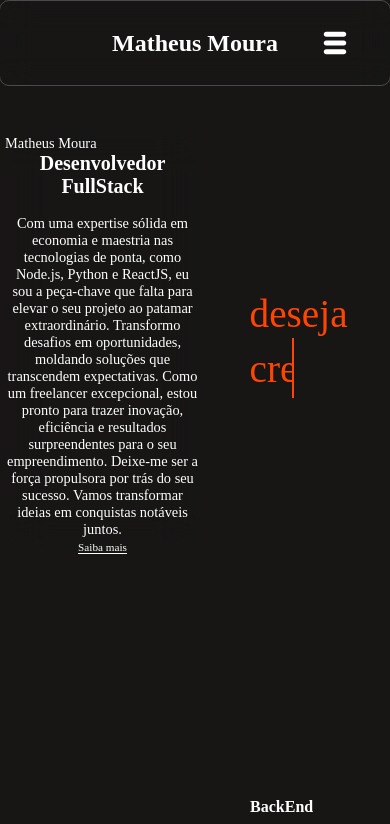
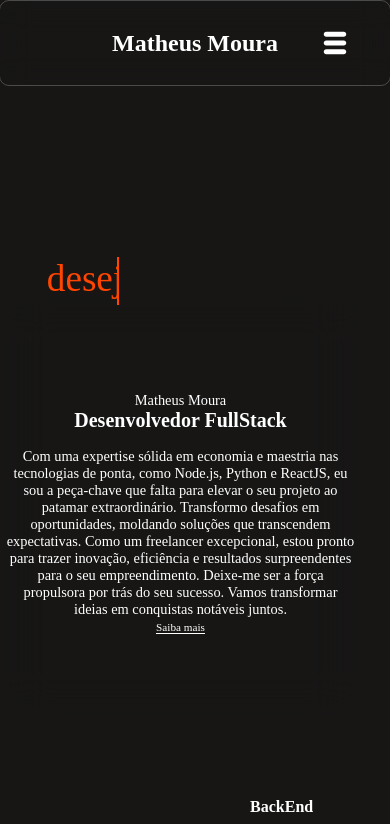
Before and after one commit to Matheus-Moura26/Portifolio2.0, a React (Create React App) app: page / in a window 390 px wide. Shown: the top 824 px of the page. Built offline with nearby package versions, Linux system fonts and the light colour scheme.

Commit message:
Posicionando texto animado e sobre mim para dispositivos moveis

```diff
--- a/src/style/pages/home.css
+++ b/src/style/pages/home.css
@@ -299,13 +299,32 @@ h1{
             }
         }
 
-@media (max-width: 850px){
+@media (max-width: 500px){
+    .textoAnimado1Body {
+        top: 28vh;
+        left: 0;
+        right: 0;
+        width: 95%;
+        height: 10vh;
+        display: flex;
+        align-items: center;
 
+    }
+    .textoAnimado1Body span{
+        font-size: 3rem;
+    }
+    .textoAnimado1Body span::after{
+        height: 6rem;
+    }
+    .sobreMinBody{
+        margin-top: 35vh;
+        width: 90%;
+        display: flex;
+        align-items: center;
+        justify-content: center;
+    }
 }
 
-@media (max-width: 465px){
-
-}
 
 
 .habilidadesBody{
```
